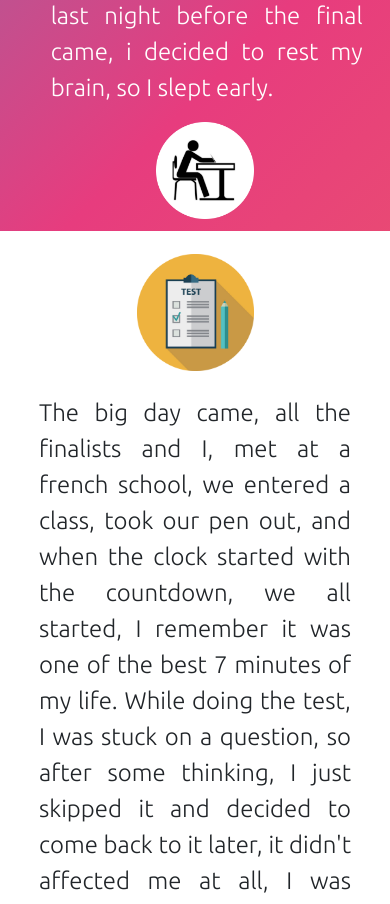
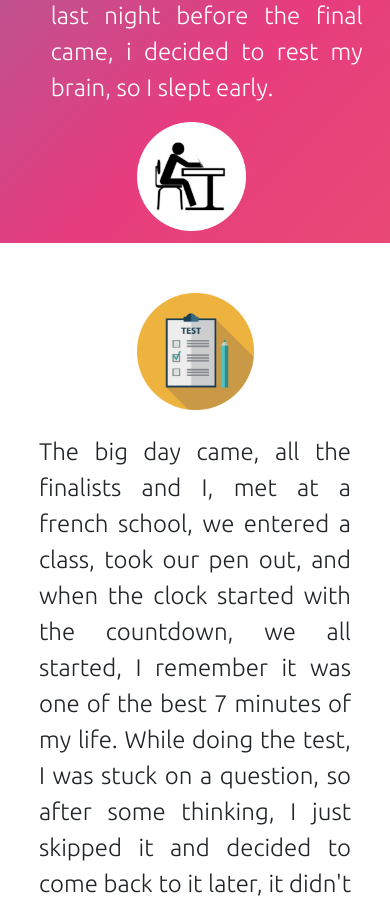
Before and after one commit to Sebastien-A-A/presentation, a website: page math.html in a window 390 px wide. Shown: the part 1260-2164 px from the top of the page. Drawn offline with nearby package versions, Linux system fonts and the light colour scheme.

Commit message:
Update stylesMath.css

```diff
--- a/public/css/stylesMath.css
+++ b/public/css/stylesMath.css
@@ -113,15 +113,15 @@ li{
     margin: 0 35%;
   }
   .image-second {
-    margin: 0 40% 2%;
-    width: 25%;
+    margin: 0 35% 2%;
+    width: 28%;
   }
   .text-second {
     margin-bottom: 0;
   }
   .image-third{
     width: 30%;
-    margin:1% 35% 4% 35%;
+    margin:8% 35% 4% 35%;
   }
   .image-fourth{
     width: 30%;
```
